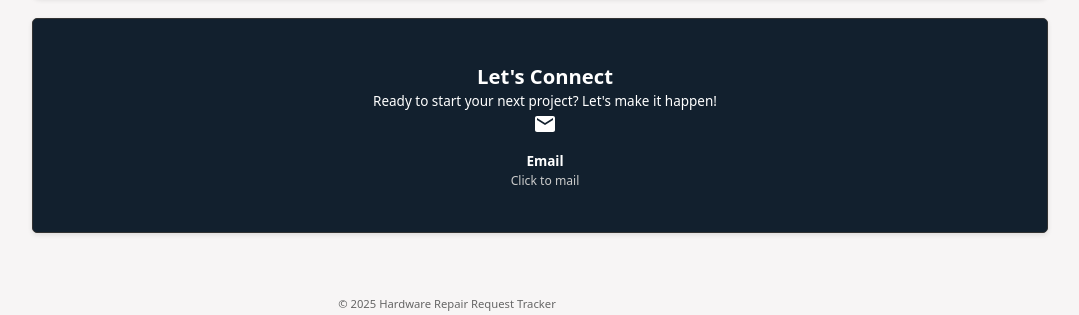
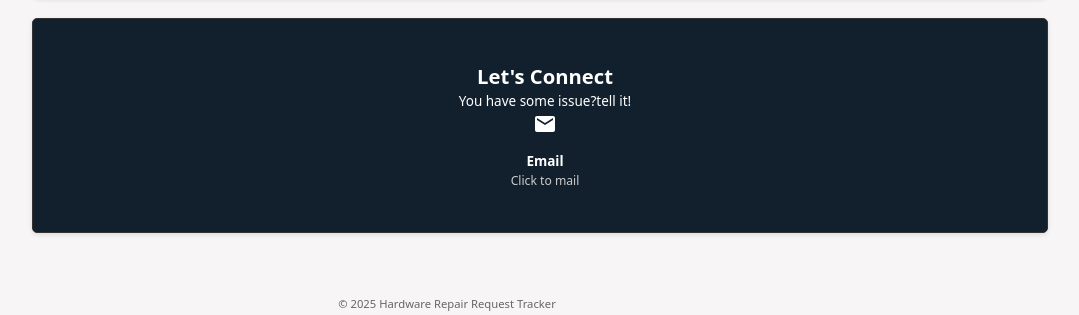
Before and after one commit to HiranthaSandaruwan/Hardware, a PHP site: page /help.php in a window 1280 px wide. Shown: the part 1304-1619 px from the top of the page, without its empty margins (193-1272 px from the left). Run offline with PHP 8.4, Linux system fonts and the light colour scheme.

Commit message:
bugs flix

```diff
--- a/help.php
+++ b/help.php
@@ -131,7 +131,7 @@
         <div class="section-header">
           <h2 class="section-title">Let's Connect</h2>
           <p class="section-subtitle">
-            Ready to start your next project? Let's make it happen!
+            You have some issue?tell it!
           </p>
         </div>
         <div class="contact-content">
```
